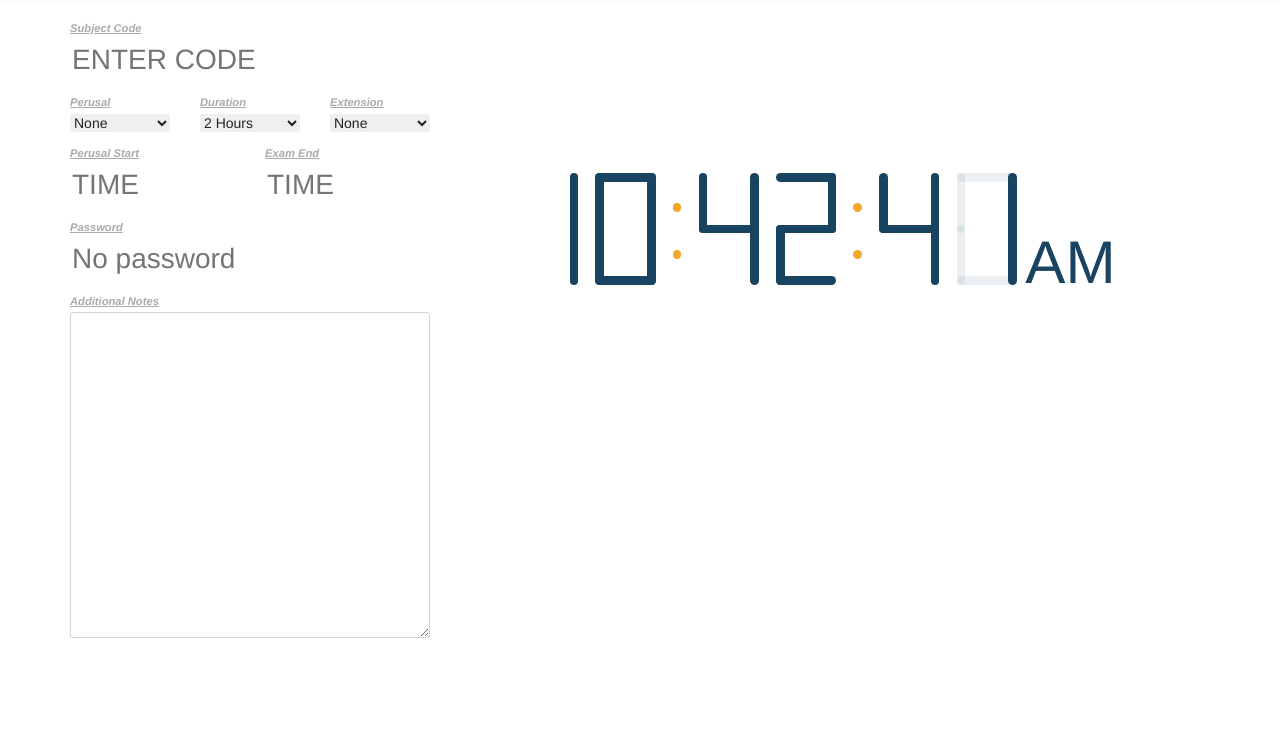
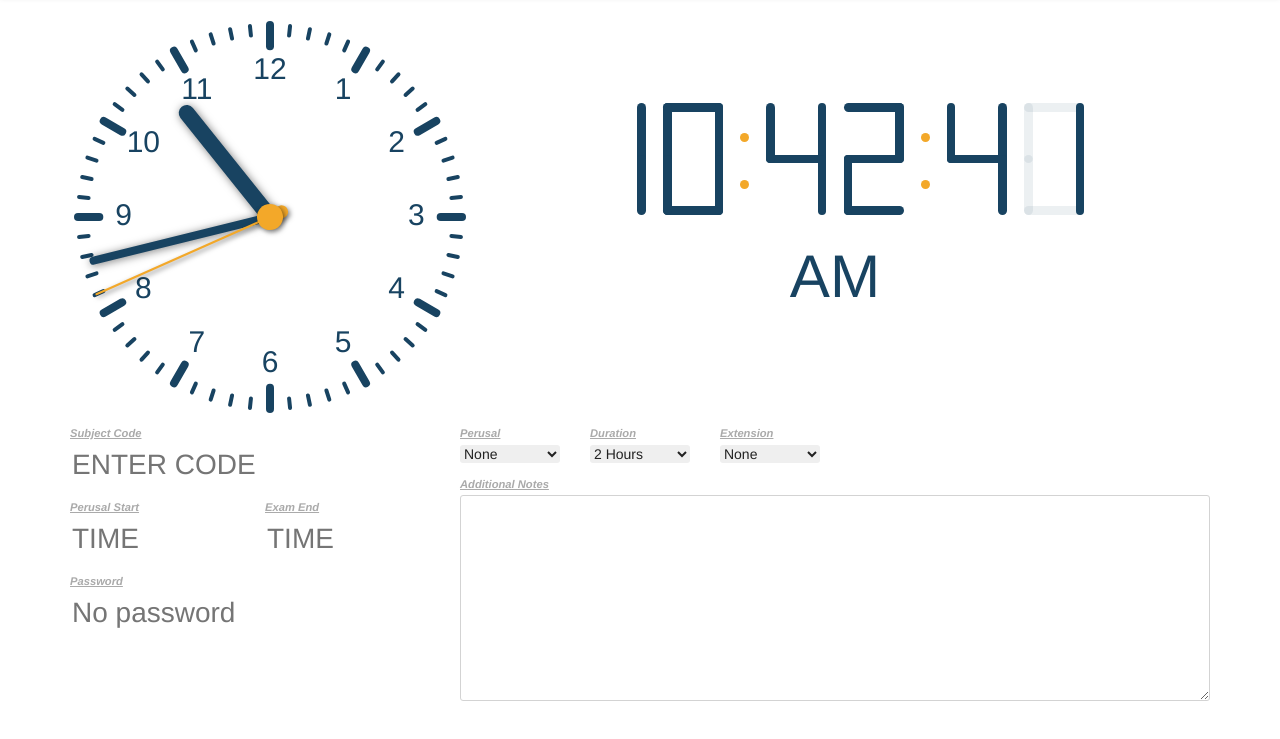
Before and after one commit to goverlie/bond-exam-clock, a plain HTML site: page index.html in a window 1280 px wide. Shown: the part 43-782 px from the top of the page. Drawn offline with Linux system fonts and the light colour scheme.

Commit message:
Layout Update

```diff
--- a/css/digital.clock.css
+++ b/css/digital.clock.css
@@ -4,12 +4,15 @@
 
 #digitalClock {
 	zoom: 4.3;
-	margin: 20% auto;
+	margin: 0 auto;
+	margin-top: 20px;
+	text-align: center;
 }
 
 
 #digitalClock .display .digits {
-	float: left;
+	/*float: left;*/
+	text-align: center;
 }
 
 
@@ -287,5 +290,5 @@
 	color: #184361;
 	/* #F3A829; */
 	position: relative;
-	top: 11px;
+	/*top: 11px;*/
 }
--- a/css/main.css
+++ b/css/main.css
@@ -65,10 +65,10 @@ input[type="text"],
 	background-color: rgba(255, 255, 255, 0) !important;
 }
 
-#myclock {
+#analogClock {
+	zoom: 1;
 	/*width: 100%;*/
 	text-align: center;
-	float: none;
 }
 
 #site-logo {
--- a/index.html
+++ b/index.html
@@ -53,50 +53,33 @@
 	<!-- Begin page content -->
 	<div class="container">
 		<div class="row">
-			<div class="col-sm-3 col-md-4" id="exam-info">
+
+			<div class="col-sm-12 col-md-12">
+				<div class="row">
+					<div class="col-md-4" id="analogClock">
+					</div>
+					<div class="col-md-8 light" id="digitalClock">
+						<div class="display">
+							<div class="digits"></div>
+							<div class="ampm"></div>
+						</div>
+					</div>
+				</div>
+				<div class="row">
+					<!--<div class="col-md-12" id="analogClock">-->
+					</div>
+				</div>
+			</div>
+		<div class="row">
 			<form action='#'>
+				<div class="col-sm-4 col-md-4" id="exam-info">
 					<div class="row">
 						<div class="col-md-12">
 							<label for='subject-code'>Subject Code</label>
 							<input type="text" name='subject-code' id='subject-code' placeholder="enter code"></input>
 						</div>
 					</div>
-					<div class="row">
-						<div class="col-md-4">
-							<label for='perusal-time'>Perusal</label>
-							<select name='perusal-time' id='perusal-time'>
-								<option value="0" selected>None</option>
-								<option value="5">5 Min</option>
-								<option value="10">10 Min</option>
-								<option value="15">15 Min</option>
-								<option value="20">20 Min</option>
-								<option value="25">25 Min</option>
-								<option value="30">30 Min</option>
-							</select>
-						</div>
-						<div class="col-md-4">
-							<label for='exam-duration'>	Duration</label>
-							<select name='exam-duration' id='exam-duration'>
-								<option value="30"> 30 Min</option>
-								<option value="60"> 1 Hour</option>
-								<option value="90"> 1.5 Hours</option>
-								<option value="120" selected> 2 Hours</option>
-								<option value="150"> 2.5 Hours</option>
-								<option value="180"> 3 Hours</option>
-								<option value="210"> 3.5 Hours</option>
-								<option value="240"> 4 Hours</option>
-							</select>
-						</div>
-						<div class="col-md-4">
-							<label for='bonus-time'>Extension</label>
-							<select name='bonus-time' id='bonus-time'>
-								<option value="0" selected>None</option>
-								<option value="5">5 Min</option>
-								<option value="10">10 Min</option>
-								<option value="15">15 Min</option>
-							</select>
-						</div>
-					</div>
+
 					<div class="row" id="exam-times">
 						<div class="col-md-6">
 							<label for='start-time'>Perusal Start</label>
@@ -113,29 +96,53 @@
 							<input type="text" name='password' id='password' placeholder="No password"></input>
 						</div>
 					</div>
+
+				</div>
+				<div class="col-sm-8 col-md 8">
+					<div class="row">
+						<div class="col-md-2">
+							<label for='perusal-time'>Perusal</label>
+							<select name='perusal-time' id='perusal-time'>
+								<option value="0" selected>None</option>
+								<option value="5">5 Min</option>
+								<option value="10">10 Min</option>
+								<option value="15">15 Min</option>
+								<option value="20">20 Min</option>
+								<option value="25">25 Min</option>
+								<option value="30">30 Min</option>
+							</select>
+						</div>
+						<div class="col-md-2">
+							<label for='exam-duration'>	Duration</label>
+							<select name='exam-duration' id='exam-duration'>
+								<option value="30"> 30 Min</option>
+								<option value="60"> 1 Hour</option>
+								<option value="90"> 1.5 Hours</option>
+								<option value="120" selected> 2 Hours</option>
+								<option value="150"> 2.5 Hours</option>
+								<option value="180"> 3 Hours</option>
+								<option value="210"> 3.5 Hours</option>
+								<option value="240"> 4 Hours</option>
+							</select>
+						</div>
+						<div class="col-md-2">
+							<label for='bonus-time'>Extension</label>
+							<select name='bonus-time' id='bonus-time'>
+								<option value="0" selected>None</option>
+								<option value="5">5 Min</option>
+								<option value="10">10 Min</option>
+								<option value="15">15 Min</option>
+							</select>
+						</div>
+					</div>
 					<div class="row">
 						<div class="col-md-12">
 							<label for='additional-notes'>Additional Notes</label>
-							<textarea name='additional-notes' id='additional-notes' rows="8"></textarea>
+							<textarea name='additional-notes' id='additional-notes' rows="5"></textarea>
 						</div>
 					</div>
 			</form>
-			</div>
 
-			<div class="col-sm-9 col-md-8">
-				<div class="row">
-					<div class="col-md-12 light" id="digitalClock">
-						<div class="display">
-							<div class="digits"></div>
-							<div class="ampm"></div>
-						</div>
-					</div>
-				</div>
-				<div class="row">
-					<div class="col-md-12" id="analogClock">
-					</div>
-				</div>
-			</div>
 			</div>
 
 		</div>
@@ -258,8 +265,8 @@
 
 
 			//clock plugin constructor
-			$('#analogClock').toggle().thooClock({
-				size: $(document).height() / 1.45,
+			$('#analogClock').thooClock({
+				size: $(document).height() / 2,
 				showNumerals: true,
 				dialColor: '#184361',
 				dialBackgroundColor: 'transparent',
```
Lines whose indentation alone changed are shown as unchanged.
